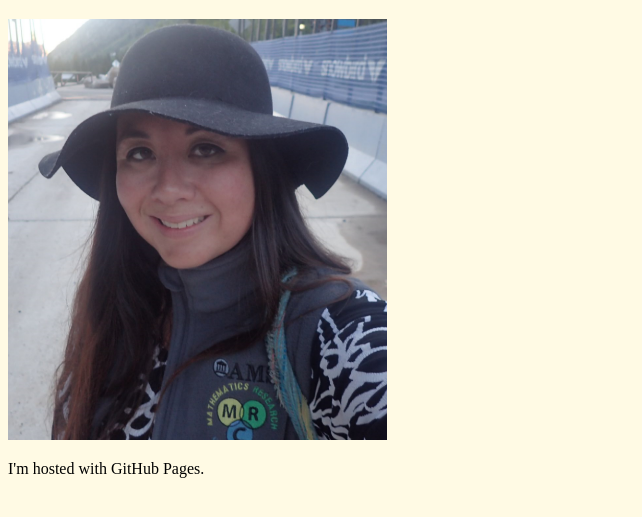
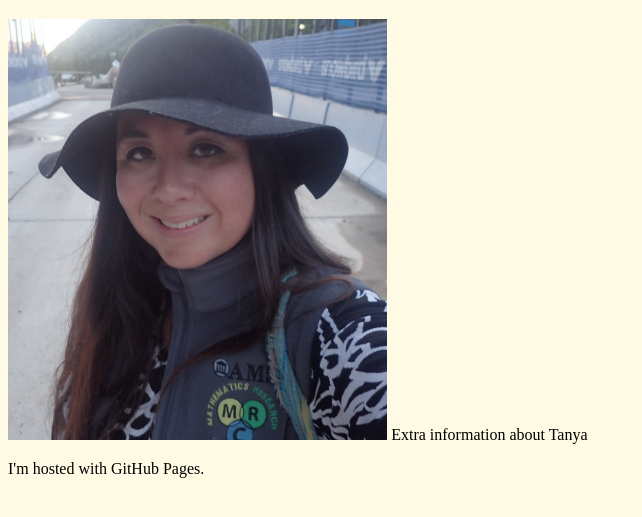
Before and after one commit to tanyasjeff/tanyasjeff.github.io, a plain HTML site: page index.html in a window 1280 px wide. Shown: the part 61-578 px from the top of the page, without its empty margins (0-642 px from the left). Drawn offline with Linux system fonts and the light colour scheme.

Commit message:
Update index.html

```diff
--- a/index.html
+++ b/index.html
@@ -3,6 +3,7 @@
 <body style="background-color:#FFFAE4;">
 <h1>Tanya Jeffries</h1>
 <img src="Tanya.PNG" width = "30%" height = "30%">
+ Extra information about Tanya
 <p>I'm hosted with GitHub Pages.</p>
 </body>
 </html>
```
